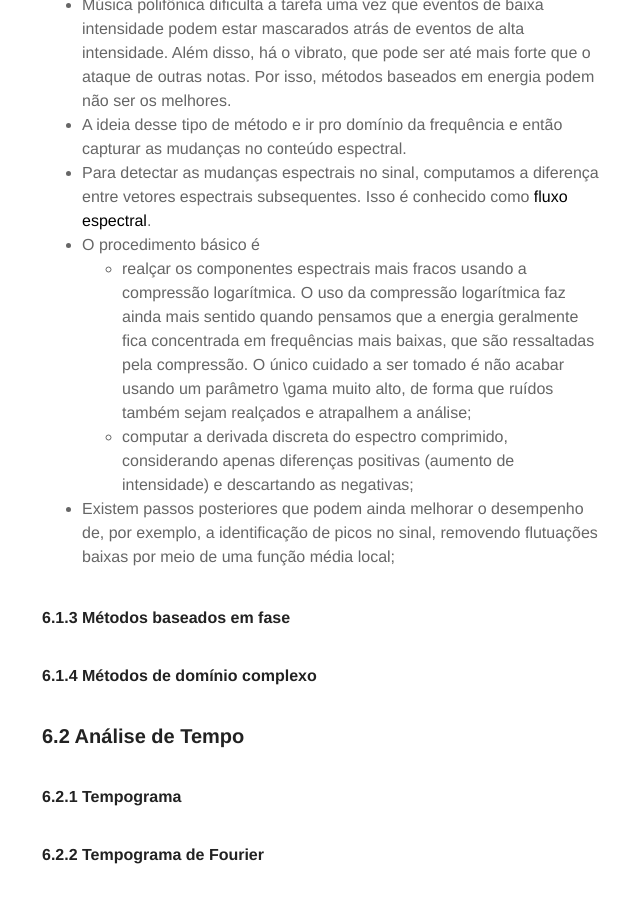
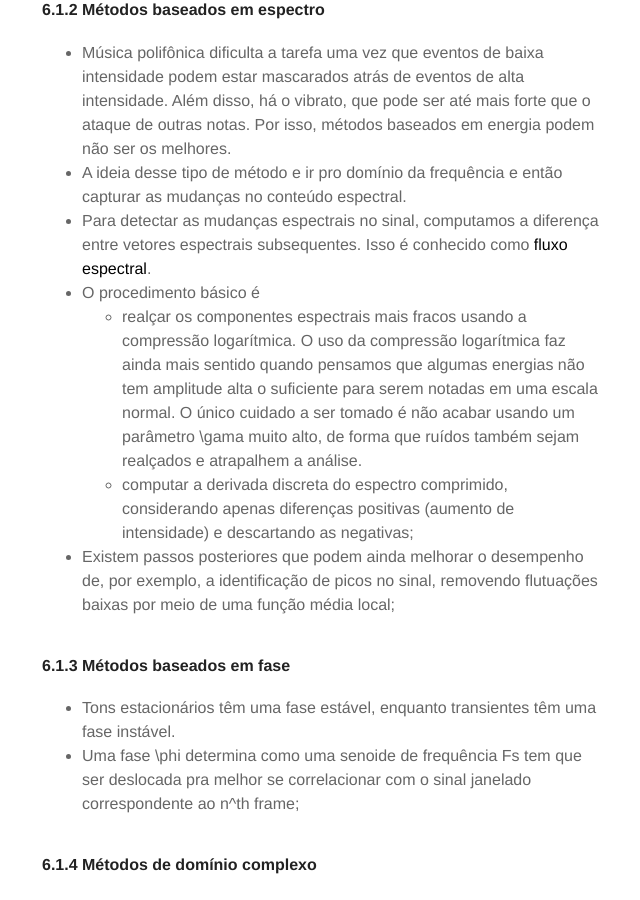
Before and after one commit to giovana-morais/giovana-morais.github.io, a Jekyll site: the page built from _posts/2020-08-14-fundamentals_of_music_processing.md, in a window 1280 px wide and 900 px high, scrolled down 3439 px. Shown: the whole window, without its empty margins (318-958 px from the left). Built offline with Jekyll 4.4.1, drawn with Linux system fonts in a browser that asks for light colours; some of the changed text lies outside the part shown.

Commit message:
fix: ajusta detalhe sobre compressão logarítmica

```diff
--- a/_posts/2020-08-14-fundamentals_of_music_processing.md
+++ b/_posts/2020-08-14-fundamentals_of_music_processing.md
@@ -62,6 +62,8 @@ que ainda são relevantes, para que estes não sejam ofuscados pelos valores mai
 quando é necessária uma representação com valores positivos, como um espectrograma ou
 cromagrama. Quanto maior o valor de \gama maior a compressão.
 * Atributos de chroma são invariantes a timbre até um certo ponto. (curioso)
+* Essa compressão é bastante usada quando precisamos de atributos que
+"simulem" nossa percepção.
 
 ---
 ## 4. Análise de Estrutura Musical
@@ -124,10 +126,10 @@ vetores espectrais subsequentes. Isso é conhecido como **fluxo espectral**.
 * O procedimento básico é
 	- realçar os componentes espectrais mais fracos usando
 a compressão logarítmica. O uso da compressão logarítmica faz ainda mais sentido
-quando pensamos que a energia geralmente fica concentrada em frequências mais
-baixas, que são ressaltadas pela compressão. O único cuidado a ser tomado é
+quando pensamos que algumas energias não tem amplitude alta o suficiente para
+serem notadas em uma escala normal. O único cuidado a ser tomado é
 não acabar usando um parâmetro \gama muito alto, de forma que ruídos também
-sejam realçados e atrapalhem a análise;
+sejam realçados e atrapalhem a análise.
 	- computar a derivada discreta do espectro comprimido, considerando apenas
 diferenças positivas (aumento de intensidade) e descartando as negativas;
 * Existem passos posteriores que podem ainda melhorar o desempenho de,
@@ -136,6 +138,13 @@ por meio de uma função média local;
 
 
 #### 6.1.3 Métodos baseados em fase
+* Tons estacionários têm uma fase estável, enquanto transientes têm uma fase
+instável.
+* Uma fase \phi determina como uma senoide de frequência Fs tem que ser
+deslocada pra melhor se correlacionar com o sinal janelado correspondente
+ao n^th frame;
+
+
 #### 6.1.4 Métodos de domínio complexo
 
 ### 6.2 Análise de Tempo
```
